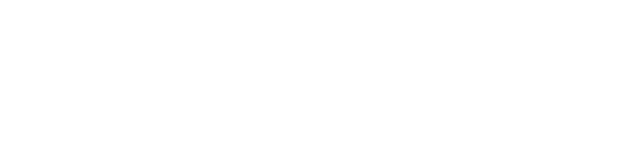
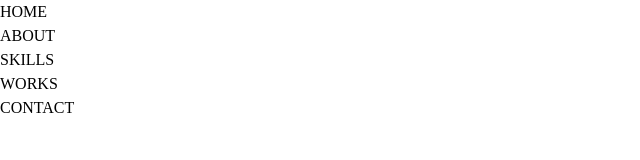
Before and after one commit to ksayong/sayong, a plain HTML site: page index.html in a window 1280 px wide. Shown: the whole page, without its empty margins (0-640 px from the left). Drawn offline with Linux system fonts and the light colour scheme.

Commit message:
headerを作成

```diff
--- a/index.html
+++ b/index.html
@@ -3,8 +3,22 @@
 <head>
   <meta charset="UTF-8">
   <meta name="viewport" content="width=device-width, initial-scale=1.0">
+  <link rel="stylesheet" href="/css/style.css">
   <title>sayong Portfolio</title>
 </head>
 <body>
+  <header class="header">
+    <div class="container">
+      <nav class="global-menu">
+        <ul class="global-menu__list">
+          <li class="global-menu__list-item">HOME</li>
+          <li class="global-menu__list-item">ABOUT</li>
+          <li class="global-menu__list-item">SKILLS</li>
+          <li class="global-menu__list-item">WORKS</li>
+          <li class="global-menu__list-item">CONTACT</li>
+        </ul>
+      </nav>
+    </div>
+  </header>
 </body>
 </html>
```
